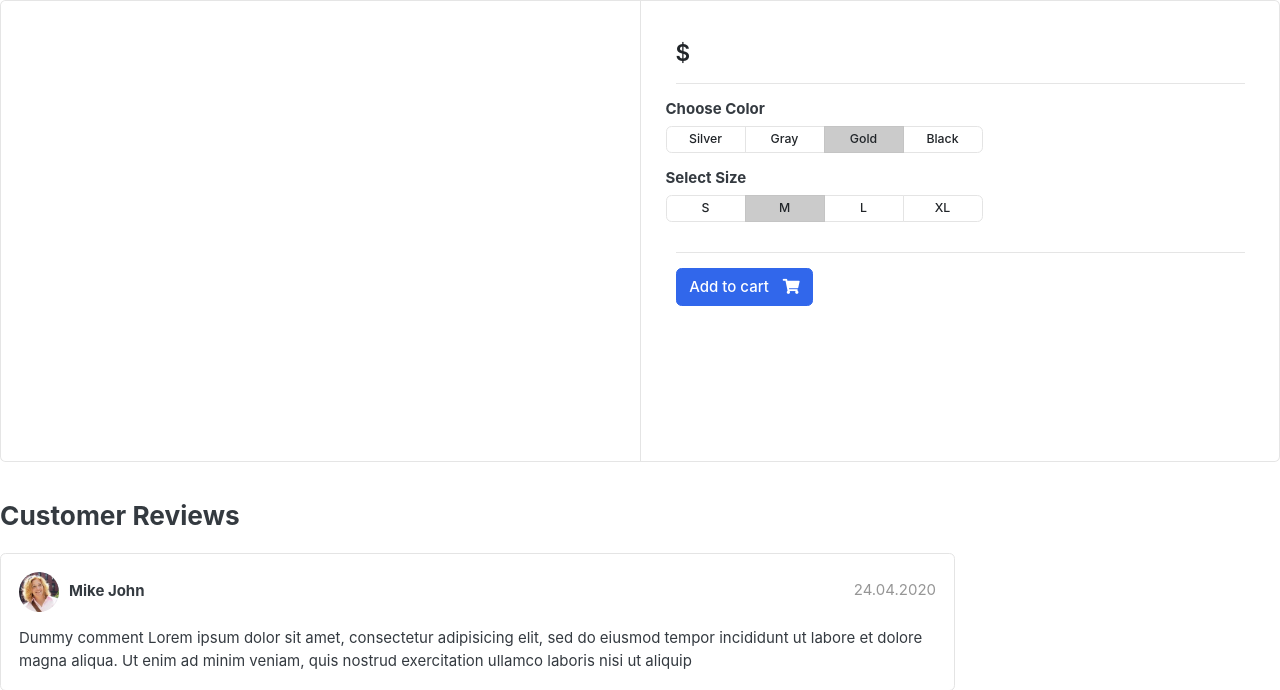
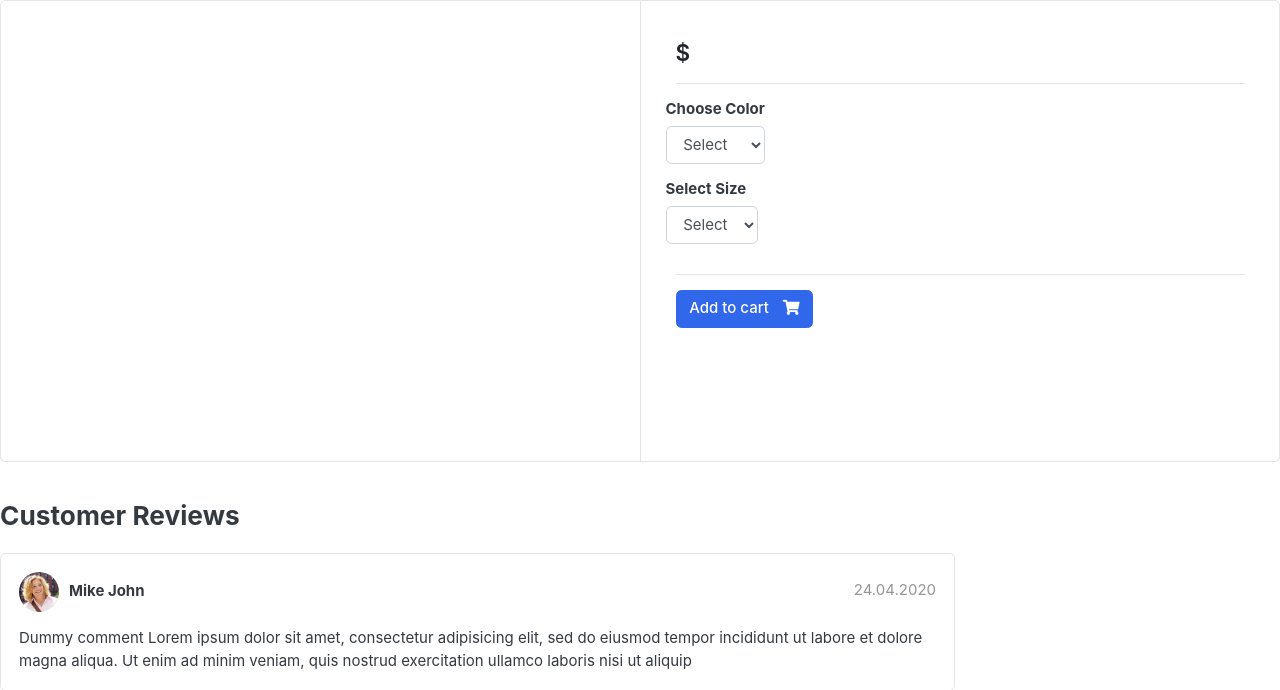
Before and after one commit to Hoang-Phuc-Tran/Ecommerce-Project, a Django app: template templates/store/product_detail.html in a window 1280 px wide. Shown: the part 118-808 px from the top of the page. Run offline with Django 4.2, Linux system fonts and the light colour scheme; the template is opened without the code that fills it, so the values that code supplies are empty; some libraries are stand-ins or nearby versions; some web fonts are replaced.

Commit message:
Grouping Cart Item Variations

```diff
--- a/carts/models.py
+++ b/carts/models.py
@@ -1,5 +1,5 @@
 from django.db import models
-from store.models import Product
+from store.models import Product, Variation
 # Create your models here.
 class Cart(models.Model):
     cart_id = models.CharField(max_length=250, blank=True)
@@ -11,6 +11,7 @@ class Cart(models.Model):
 
 class CartItem(models.Model):
     product = models.ForeignKey(Product, on_delete=models.CASCADE)
+    variations = models.ManyToManyField(Variation, blank=True)
     cart = models.ForeignKey(Cart, on_delete=models.CASCADE)
     quantity = models.IntegerField()
     is_active = models.BooleanField(default=True)
@@ -18,5 +19,5 @@ class CartItem(models.Model):
     def sub_total(self):
         return self.product.price * self.quantity
 
-    def __str__(self):
+    def __unicode__(self):
         return self.product
--- a/carts/views.py
+++ b/carts/views.py
@@ -1,6 +1,6 @@
 from ast import Pass
 from django.shortcuts import render, redirect, get_object_or_404
-from store.models import Product
+from store.models import Product, Variation
 from .models import Cart, CartItem
 from django.http import HttpResponse
 # Create your views here.
@@ -12,24 +12,63 @@ def _cart_id(request):
 
 def add_cart(request, product_id):
     product = Product.objects.get(id=product_id) #get product
+    product_variation = []
+    if request.method == 'POST':
+        for item in request.POST:
+            key = item
+            value = request.POST[key]
+
+            try:
+                variation = Variation.objects.get(product=product, variation_category__iexact=key, variation_value__iexact=value)
+                product_variation.append(variation)
+            except:
+                Pass
+
     try:
-        cart = Cart.objects.get(cart_id=_cart_id(request))
+        cart = Cart.objects.get(cart_id=_cart_id(request))      # get the cart using the cart_id in the session request
     except Cart.DoesNotExist:
         cart = Cart.objects.create(
             cart_id = _cart_id(request)
         )
     cart.save()
 
-    try:
-        cart_item = CartItem.objects.get(product=product, cart=cart)
-        cart_item.quantity += 1 # increase 1
-        cart_item.save()
-    except CartItem.DoesNotExist:
+    # Check if the variation is exist or not in the same product
+    is_cart_item_exists = CartItem.objects.filter(product=product, cart=cart).exists()
+    if is_cart_item_exists:
+        cart_item = CartItem.objects.filter(product=product, cart=cart)
+
+        ex_var_list = []        #this list contains variations of a product
+        id = []         #contains list of ID product
+        # Get the variation in the db and put it in the list
+        for item in cart_item:
+            existing_variation = item.variations.all()
+            ex_var_list.append(list(existing_variation))
+            id.append(item.id)
+
+        # check if the variation is already in the db
+        if product_variation in ex_var_list:
+            # Get the index of the product which contains found variations
+            index = ex_var_list.index(product_variation)
+            item_id = id[index]
+            # increase the cart item quantity
+            item = CartItem.objects.get(product=product, id=item_id)
+            item.quantity += 1
+            item.save()
+        else:
+            item = CartItem.objects.create(product=product, quantity=1, cart=cart)
+            if len(product_variation) > 0:
+                item.variations.clear()
+                item.variations.add(*product_variation)
+            item.save()
+    else:
         cart_item = CartItem.objects.create(
             product = product,
             quantity = 1,
             cart = cart,
         )
+        if len(product_variation) > 0:
+            cart_item.variations.clear()
+            cart_item.variations.add(*product_variation)
         cart_item.save()
     return redirect('cart')
 
--- a/templates/store/product_detail.html
+++ b/templates/store/product_detail.html
@@ -14,6 +14,8 @@
 </article> <!-- gallery-wrap .end// -->
 		</aside>
 		<main class="col-md-6 border-left">
+			<form action="{% url 'add_cart' single_product.id %}" method="POST">
+				{% csrf_token %}
 				<article class="content-body">
 
 				<h2 class="title">{{ single_product.product_name }}</h2>
@@ -29,39 +31,23 @@
 					<div class="row">
 						<div class="item-option-select">
 							<h6>Choose Color</h6>
-			<div class="btn-group btn-group-sm btn-group-toggle" data-toggle="buttons">
-			  <label class="btn btn-light">
-			    <input type="radio" name="radio_color"> Silver
-			  </label>
-			  <label class="btn btn-light">
-			    <input type="radio" name="radio_color" > Gray
-			  </label>
-			  <label class="btn btn-light active">
-			    <input type="radio" name="radio_color checked"> Gold
-			  </label>
-			  <label class="btn btn-light">
-			    <input type="radio" name="radio_color"> Black
-			  </label>
-			</div>
+							<select name="color" class="form-control" required>
+								<option value="" disabled selected>Select</option>
+								{% for i in single_product.variation_set.colors %}
+								<option value="{{ i.variation_value | lower }}">{{ i.variation_value | capfirst }}</option>
+								{% endfor %}
+							</select>
 						</div>
 					</div> <!-- row.// -->
 					<div class="row">
 						<div class="item-option-select">
 							<h6>Select Size</h6>
-			<div class="btn-group btn-group-sm btn-group-toggle" data-toggle="buttons">
-			  <label class="btn btn-light">
-			    <input type="radio" name="radio_color"> S
-			  </label>
-			  <label class="btn btn-light active">
-			    <input type="radio" name="radio_color" checked> M
-			  </label>
-			  <label class="btn btn-light">
-			    <input type="radio" name="radio_color"> L
-			  </label>
-			  <label class="btn btn-light">
-			    <input type="radio" name="radio_color"> XL
-			  </label>
-			</div>
+							<select name="size" class="form-control" required>
+								<option value="" disabled selected>Select</option>
+								{% for i in single_product.variation_set.sizes %}
+								<option value="{{ i.variation_value | lower}}">{{ i.variation_value | capfirst }}</option>
+								{% endfor %}
+							</select>
 						</div>
 					</div> <!-- row.// -->
 					<hr>
@@ -69,14 +55,10 @@
 						<h5 class="text-danger">Out of Stock</h5>
 					{% else %}
 					<!-- Check if the item is on the cart or not -->
-		{% if in_cart %}
-		<a href="#" class="btn  btn-success"> <span class="text">Added to cart</span> <i class="fas fa-check"></i>  </a>
-		<a href="{% url 'cart' %}" class="btn  btn-outline-primary"> <span class="text">View Cart</span> <i class="fas fa-eye"></i>  </a>
-		{% else %}
-	    <a href="{% url 'add_cart' single_product.id %}" class="btn  btn-primary"> <span class="text">Add to cart</span> <i class="fas fa-shopping-cart"></i>  </a>
-		{% endif %}
+						<button type="submit"  class="btn  btn-primary"> <span class="text">Add to cart</span> <i class="fas fa-shopping-cart"></i>  </button>
 					{% endif %}
 				</article> <!-- product-info-aside .// -->
+</form>
 		</main> <!-- col.// -->
 	</div> <!-- row.// -->
 </div> <!-- card.// -->
--- a/templates/store/store.html
+++ b/templates/store/store.html
@@ -161,7 +161,7 @@
         {% if products.has_other_pages %}
           <ul class="pagination">
                 {% if products.has_previous %}
-            <li class="page-item"><a class="page-link" href="?{% if keyword %}keyword={{keyword}}&{% endif %}page={{products.previous_page_number}}">Previous</a></li>
+            <li class="page-item"><a class="page-link" href="?page={{products.previous_page_number}}">Previous</a></li>
                 {% else %}
                 <li class="page-item disabled"><a class="page-link" href="#">Previous</a></li>
                 {% endif %}
@@ -175,7 +175,7 @@
             {% endfor %}
 
                 {% if products.has_next %}
-                <li class="page-item"><a class="page-link" href="?{% if keyword %}keyword={{keyword}}&{% endif %}page={{products.next_page_number}}">Next</a></li>
+                <li class="page-item"><a class="page-link" href="?page={{products.next_page_number}}">Next</a></li>
                 {% else %}
                     <li class="page-item disabled"><a class="page-link" href="#">Next</a></li>
                 {% endif %}
```
Also changed, not shown: carts/admin.py (+9 -2 lines), store/admin.py (+7 -1 lines), store/models.py (+25 -0 lines), templates/store/cart.html (+7 -1 lines), carts/migrations/0002_cartitem_variations.py (added), store/migrations/0002_variation.py (added). Lines whose indentation alone changed are shown as unchanged.
